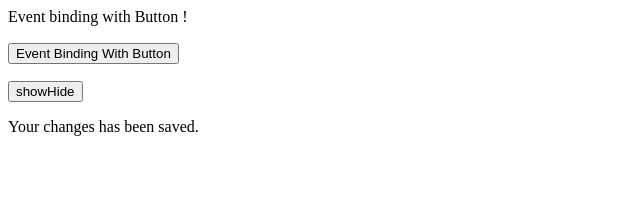
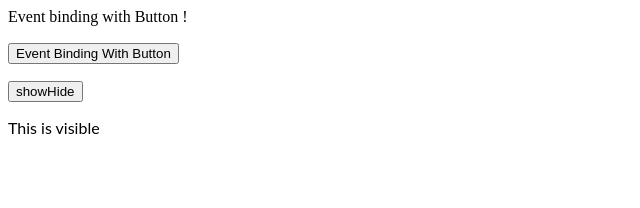
Before and after one commit to edwardgazitonline/angular-nice-project, an Angular app: page / in a window 1280 px wide. Shown: the top 208 px of the page, without its empty margins (0-640 px from the left). Built offline with nearby package versions, Linux system fonts and the light colour scheme.

Commit message:
2 files modified

```diff
--- a/src/app/app.component.html
+++ b/src/app/app.component.html
@@ -10,4 +10,4 @@
     <div *ngIf="showHide()" >
          Your changes has been saved.
     </div>
-<p [hidden]="[showHide()]">This is visible</p>
+<p [hidden]="false">This is visible</p>
--- a/src/app/app.component.ts
+++ b/src/app/app.component.ts
@@ -3,24 +3,21 @@ import { Component } from '@angular/core';
 @Component({
   selector: 'app-root',
   templateUrl: './app.component.html',
-  styleUrls: ['./app.component.css']
+  styleUrls: ['./app.component.css'],
 })
 export class AppComponent {
   title = 'event-binding-with-button-one';
   show: boolean = true;
 
-  constructor() { }
+  constructor() {}
 
-  ngOnInit(): void {
-
-
-  }
+  ngOnInit(): void {}
 
   onShow(): void {
     alert('Show button clicked!');
   }
 
-  showHide(): boolean{
-    return this.show = true;
+  showHide(): boolean {
+    return (this.show = false);
   }
 }
```
